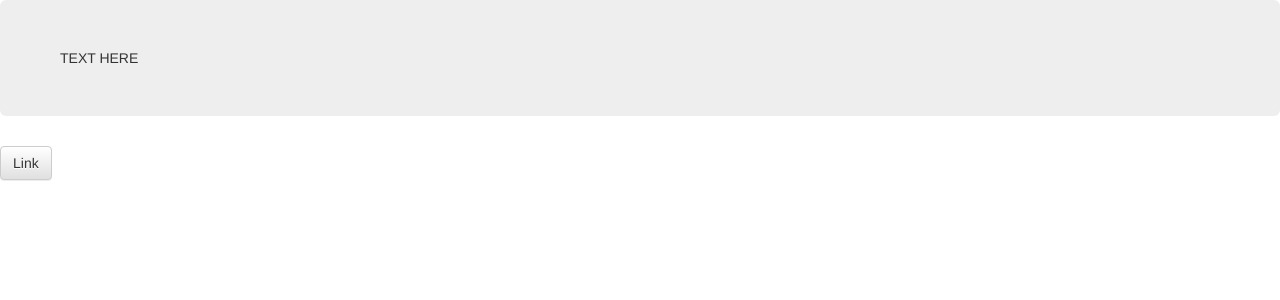
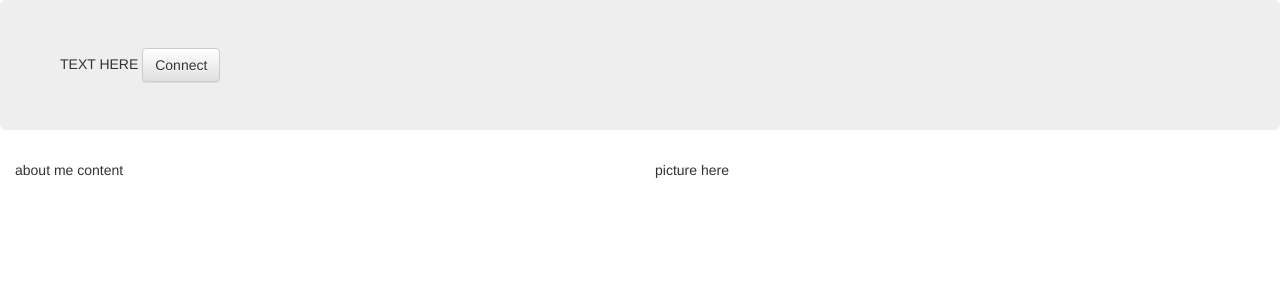
Before and after one commit to gsandoval49/pwp, a PHP site: page / in a window 1280 px wide. Shown: the top 300 px of the page. Run offline with PHP 8.4, Linux system fonts and the light colour scheme; some libraries are stand-ins or nearby versions.

Commit message:
sec 2 added

```diff
--- a/public_html/index.php
+++ b/public_html/index.php
@@ -39,7 +39,7 @@
     <!-- ADD YOUR CUSTOM JS FILES HERE -->
     <script src="js/custom.js" type="text/javascript"></script>
 
-    <title>Giles Sandoval - Personal Website</title>
+    <title>Giles Sandoval - Developer</title>
 </head>
     <body class="sfooter">
         <!-- HEADER SECTION -->
@@ -60,9 +60,24 @@
                 <div class="container-fluid">
                     <div class="row">
                         <div class=col-xs-12">
-                            <div class="jumbotron col-md-12">TEXT HERE</div>
-                            <a class="btn btn-default" href="#" role="button">Link</a>
+                            <div class="jumbotron col-md-12">
+                                TEXT HERE
+                                <a class="btn btn-default" href="#" role="button">Connect</a>
+                            </div>
                         </div>
+                    </div>
+                </div>
+            </section>
+
+
+            <!-- ========================== -->
+            <!--  Section two - about       -->
+            <!-- ========================== -->
+            <section class="parallax" data-stellar-background-ratio="0.5" id="about">
+                <div class="container-fluid">
+                    <div class="row">
+                        <div class="col-xs-12 col-md-6 col-md-push-6">picture here</div>
+                        <div class="col-xs-12 col-md-6 col-md-pull-6">about me content</div>
                     </div>
                 </div>
             </section>
```
